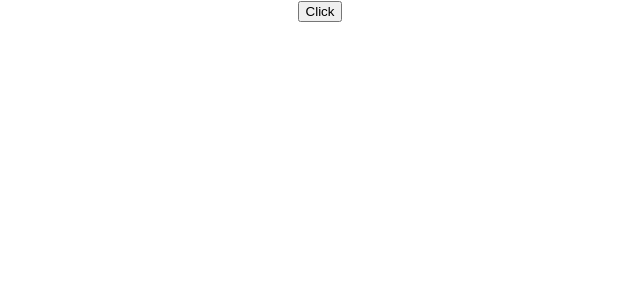
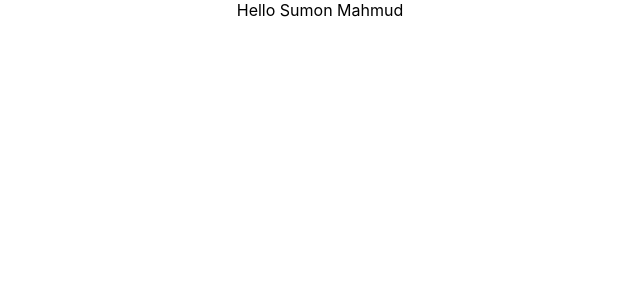
Before and after one commit to mdabutaleb/learning-react-js, a React (Create React App) app: page / in a window 1280 px wide. Shown: the top 300 px of the page, without its empty margins (320-960 px from the left). Built offline with nearby package versions, Linux system fonts and the light colour scheme.

Commit message:
Learning conditional rendering

```diff
--- a/src/App.js
+++ b/src/App.js
@@ -9,11 +9,13 @@ import Counter from "./components/Counter";
 import FunctionClick from "./components/FunctionClick";
 import ClassClick from "./components/ClassClick";
 import ParentComponent from "./components/ParentComponent";
+import UserGreeting from "./components/UserGreeting";
 
 function App() {
     return (
         <div className="App">
-            <ParentComponent/>
+            <UserGreeting/>
+            {/*<ParentComponent/>*/}
             {/*<ClassClick/>*/}
             {/*<FunctionClick/>*/}
             {/*<Counter/>*/}
--- /dev/null
+++ b/src/components/UserGreeting.js
@@ -0,0 +1,33 @@
+import React, {Component} from 'react'
+import Message from "./Message";
+
+class UserGreeting extends Component {
+    constructor(props) {
+        super(props)
+        this.state = {
+            isLoggedIn: true
+        }
+    }
+
+    render() {
+        //execute when only true
+        return this.state.isLoggedIn && <div>Hello Sumon Mahmud</div>
+
+
+
+        // return this.state.isLoggedIn ? (<div>Hello Sumon Mahmud</div>) : (<div>Hello Guest</div>)
+
+        // let message;
+        // if (this.state.isLoggedIn) {
+        //     message = 'Hello Sumon Mahmud'
+        // } else {
+        //     message = 'Hello Guest'
+        // }
+        //
+        // return <div>{message}</div>
+
+
+    }
+}
+
+export default UserGreeting;
```
